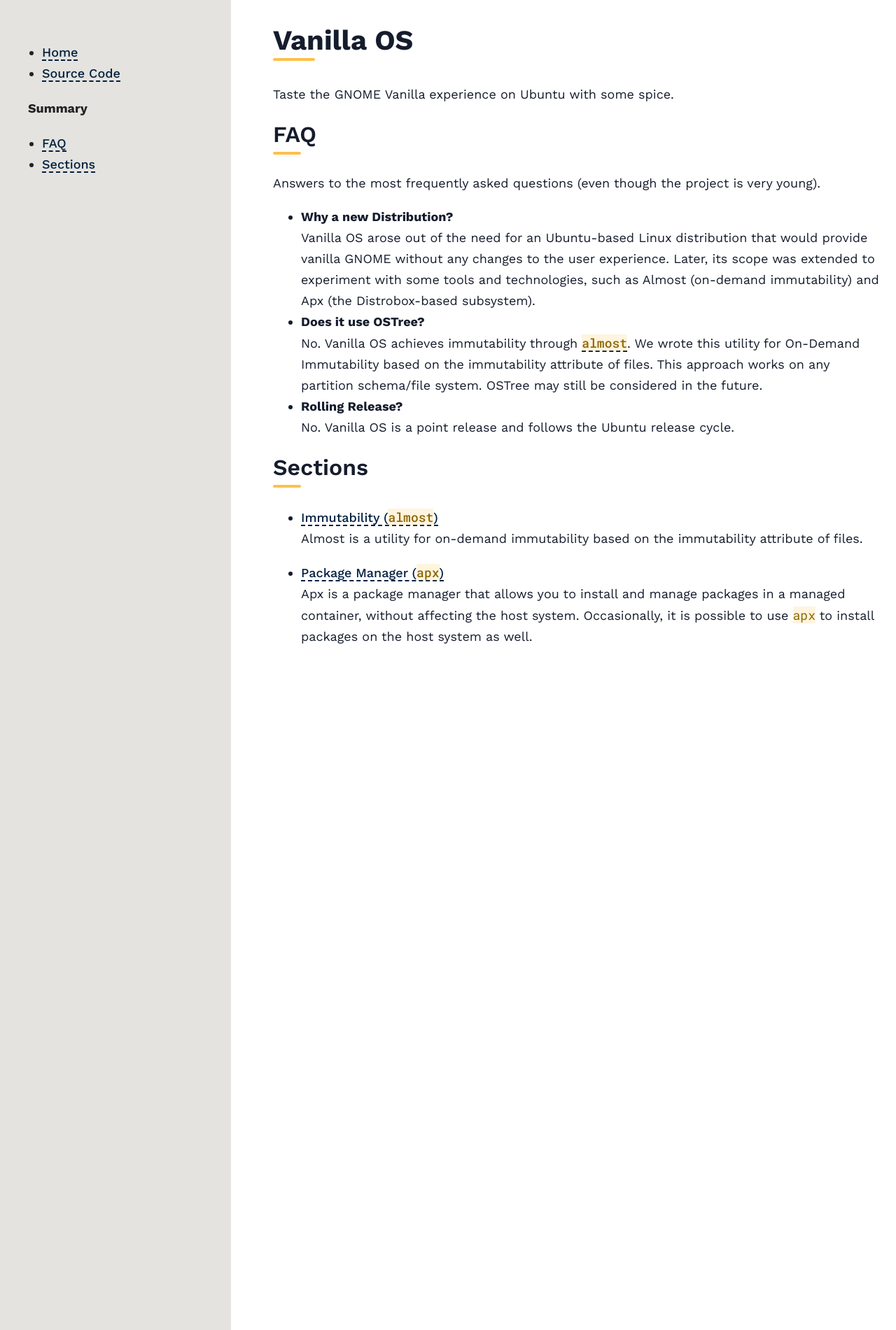
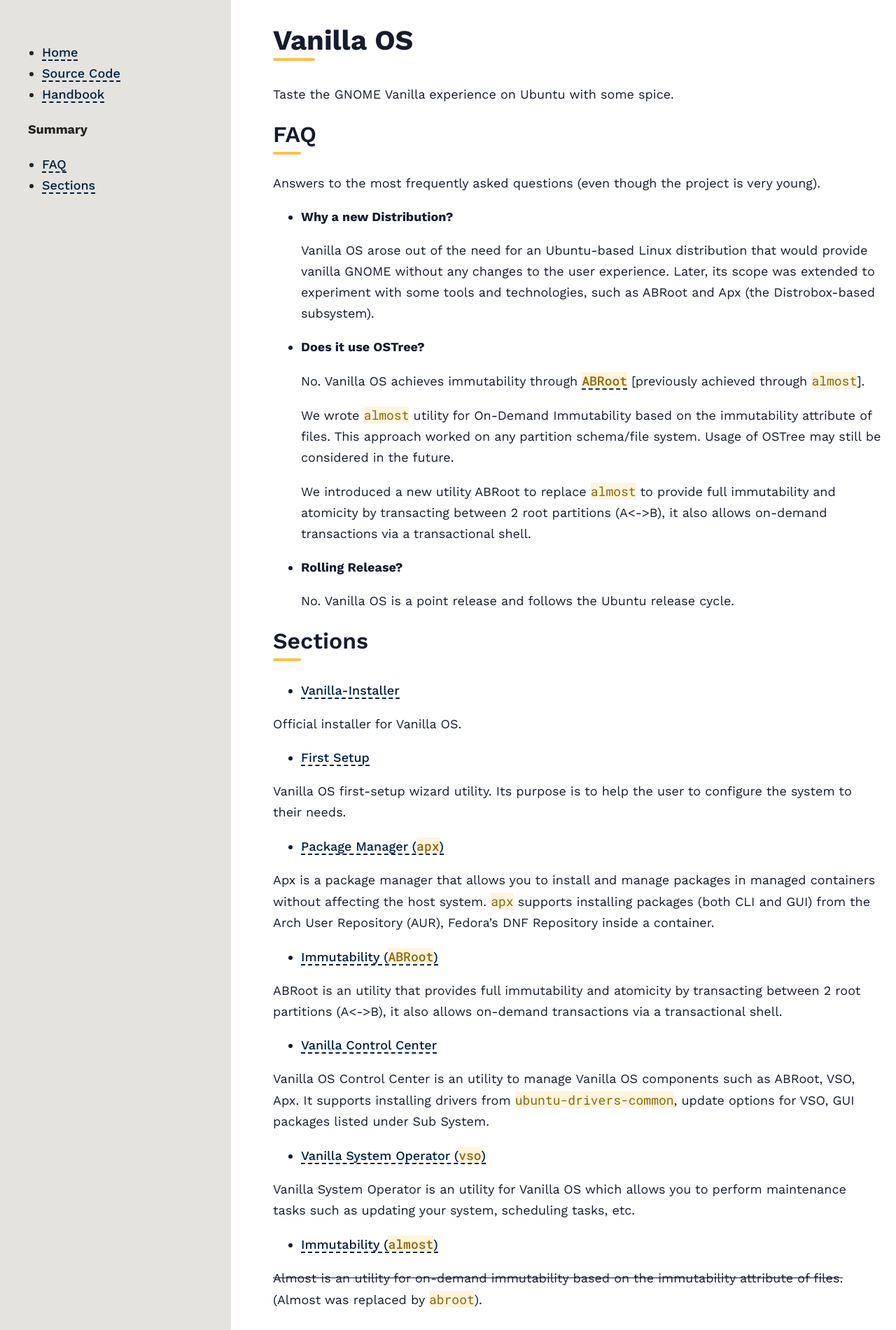
Before and after one commit to Vanilla-OS/documentation, a Jekyll site: the page built from index.md, in a window 1280 px wide. Shown: the whole page at 70% size. Built offline with Jekyll 4.4.1, drawn with Linux system fonts in a browser that asks for light colours.

Commit message:
index.d: Update file
Updating index.md with latest information and adding handbook to _layout

```diff
--- a/_layouts/default.html
+++ b/_layouts/default.html
@@ -10,6 +10,9 @@
           </li>
           <li>
             <a href="https://github.com/vanilla-os">Source Code</a>
+          </li>
+          <li>
+            <a href="https://handbook.vanillaos.org/">Handbook</a>
           </li>
         </ul>
         <div class="summary">
--- a/index.md
+++ b/index.md
@@ -10,27 +10,57 @@ Taste the GNOME Vanilla experience on Ubuntu with some spice.
 ## FAQ
 
 Answers to the most frequently asked questions (even though the project is very young).
-- **Why a new Distribution?**\
+
+- **Why a new Distribution?**
+
   Vanilla OS arose out of the need for an Ubuntu-based Linux distribution that
   would provide vanilla GNOME without any changes to the user
   experience. Later, its scope was extended to experiment with some tools and
-  technologies, such as Almost (on-demand immutability) and Apx (the
+  technologies, such as ABRoot and Apx (the
   Distrobox-based subsystem).
-- **Does it use OSTree?**\
-  No. Vanilla OS achieves immutability through [`almost`](https://github.com/Vanilla-OS/almost).
-  We wrote this utility for On-Demand Immutability based on the
-  immutability attribute of files. This approach works on any partition
-  schema/file system. OSTree may still be considered in the future.
-- **Rolling Release?**\
+
+- **Does it use OSTree?**
+
+  No. Vanilla OS achieves immutability through [`ABRoot`](https://github.com/Vanilla-OS/ABRoot) [previously achieved through `almost`].
+
+  We wrote `almost` utility for On-Demand Immutability based on the
+  immutability attribute of files. This approach worked on any partition
+  schema/file system. Usage of OSTree may still be considered in the future.
+
+  We introduced a new utility ABRoot to replace `almost` to provide full immutability and atomicity by transacting between 2 root partitions (A<->B), it also allows on-demand transactions via a transactional shell.
+
+- **Rolling Release?**
+
   No. Vanilla OS is a point release and follows the Ubuntu release cycle.
 
 ## Sections
 
-- **[Immutability (`almost`)](/docs/almost)**\
-Almost is a utility for on-demand immutability based
-on the immutability attribute of files.
+- **[Vanilla-Installer](/docs/installer)**
 
-- **[Package Manager (`apx`)](/docs/apx)**\
-Apx is a package manager that allows you to install and manage packages in a
-managed container, without affecting the host system. Occasionally, it is
-possible to use `apx` to install packages on the host system as well.
+Official installer for Vanilla OS.
+
+- **[First Setup](/docs/first-setup)**
+
+Vanilla OS first-setup wizard utility. Its purpose is to help the user to configure the system to their needs.
+
+- **[Package Manager (`apx`)](/docs/apx)**
+
+Apx is a package manager that allows you to install and manage packages in
+managed containers without affecting the host system. `apx` supports installing packages (both CLI and GUI) from the Arch User Repository (AUR), Fedora's DNF Repository inside a container.
+
+- **[Immutability (`ABRoot`)](/docs/ABRoot)**
+
+ABRoot is an utility that provides full immutability and atomicity by transacting between 2 root partitions (A<->B), it also allows on-demand transactions via a transactional shell.
+
+- **[Vanilla Control Center](/docs/vanilla-control-center)**
+
+Vanilla OS Control Center is an utility to manage Vanilla OS components such as ABRoot, VSO, Apx. It supports installing drivers from `ubuntu-drivers-common`, update options for VSO, GUI packages listed under Sub System.
+
+- **[Vanilla System Operator (`vso`)](/docs/VSO)**
+
+Vanilla System Operator is an utility for Vanilla OS which allows you to perform maintenance tasks such as updating your system, scheduling tasks, etc.
+
+- **[Immutability (`almost`)](/docs/almost)**
+
+~~Almost is an utility for on-demand immutability based
+on the immutability attribute of files.~~ (Almost was replaced by `abroot`).
```
Also changed, not shown: docs/installer/index.md (added, +8 -0 lines).
